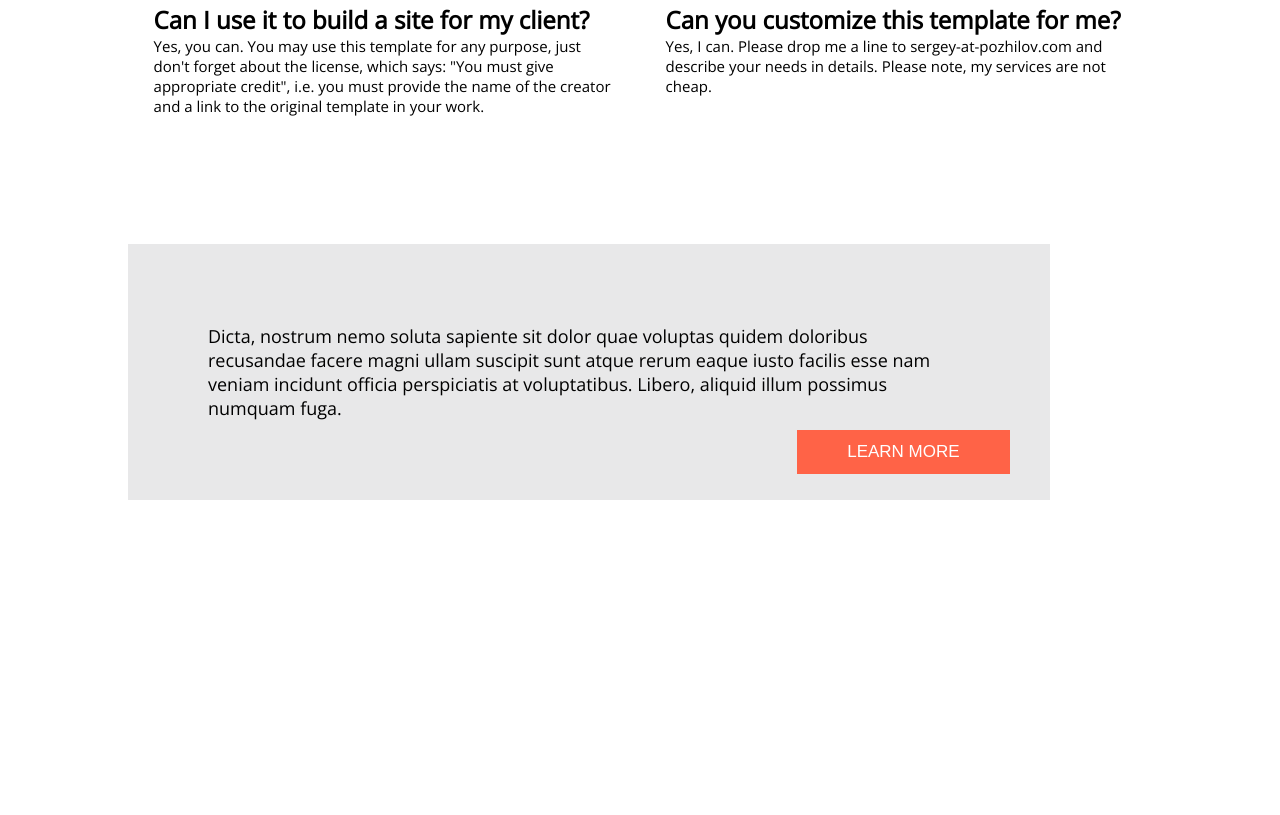
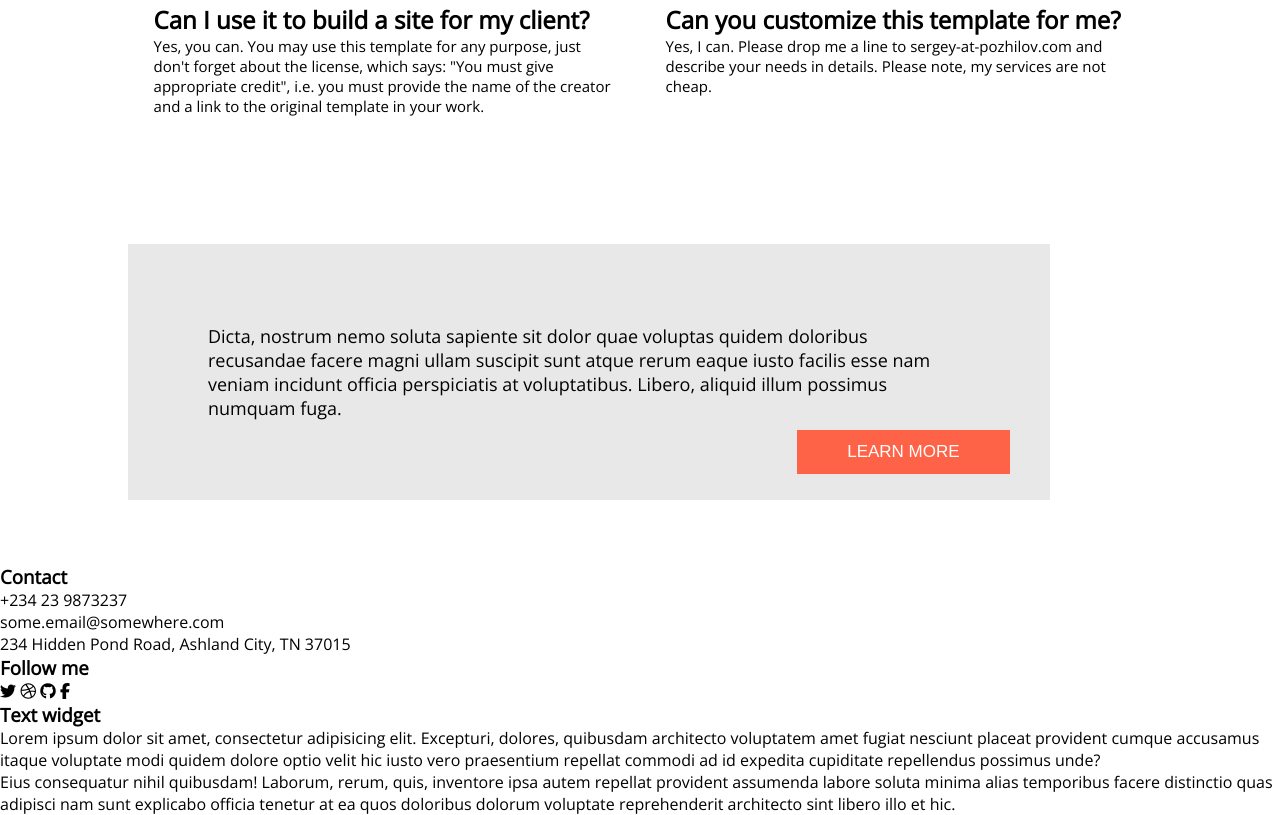
Before and after one commit to frhabibur/progress-repo, a plain HTML site: page index.html in a window 1280 px wide. Shown: the part 1914-2729 px from the top of the page. Before the commit the page ends 2478 px from the top, so only its background shows below. Drawn offline with nearby package versions, Linux system fonts and the light colour scheme.

Commit message:
footer html

```diff
--- a/index.html
+++ b/index.html
@@ -147,6 +147,34 @@
         </div>
     </section>
     <!--samary secton O SECTION END________________________________________________________-->
+    <footer>
+        <div class="footer-content">
+            <div class="contactbox">
+                <h3>Contact</h3>
+                <p>+234 23 9873237</p>
+                <p>some.email@somewhere.com</p>
+                <p>234 Hidden Pond Road, Ashland City, TN 37015</p>
+            </div>
+            <div class="link-box">
+                <h3>Follow me</h3>
+                <i class="fa fa-twitter fa-2"></i>
+                <i class="fa fa-dribbble fa-2"></i>
+                <i class="fa fa-github fa-2"></i>
+                <i class="fa fa-facebook fa-2"></i>
+            </div>
+            <div class="text-box">
+                <h3>Text widget</h3>
+                <p>Lorem ipsum dolor sit amet, consectetur adipisicing elit. Excepturi, dolores, quibusdam architecto
+                    voluptatem amet fugiat nesciunt placeat provident cumque accusamus itaque voluptate modi quidem
+                    dolore optio velit hic iusto vero praesentium repellat commodi ad id expedita cupiditate repellendus
+                    possimus unde?</p>
+                <p>Eius consequatur nihil quibusdam! Laborum, rerum, quis, inventore ipsa autem repellat provident
+                    assumenda labore soluta minima alias temporibus facere distinctio quas adipisci nam sunt explicabo
+                    officia tenetur at ea quos doloribus dolorum voluptate reprehenderit architecto sint libero illo et
+                    hic.</p>
+            </div>
+        </div>
+    </footer>
 </body>
 
 </html>
```
